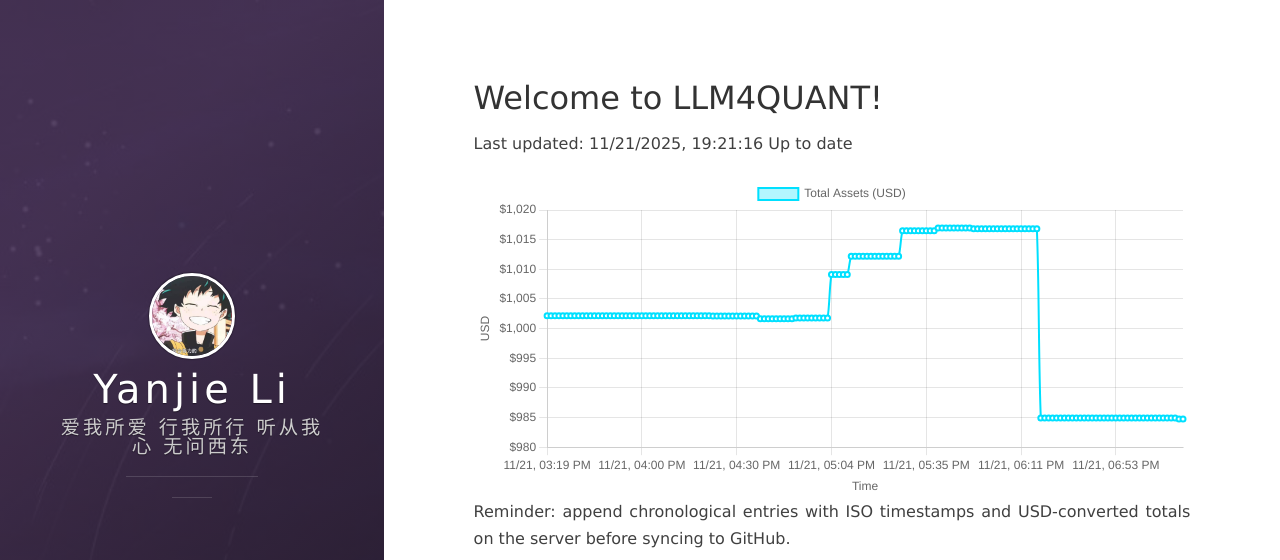
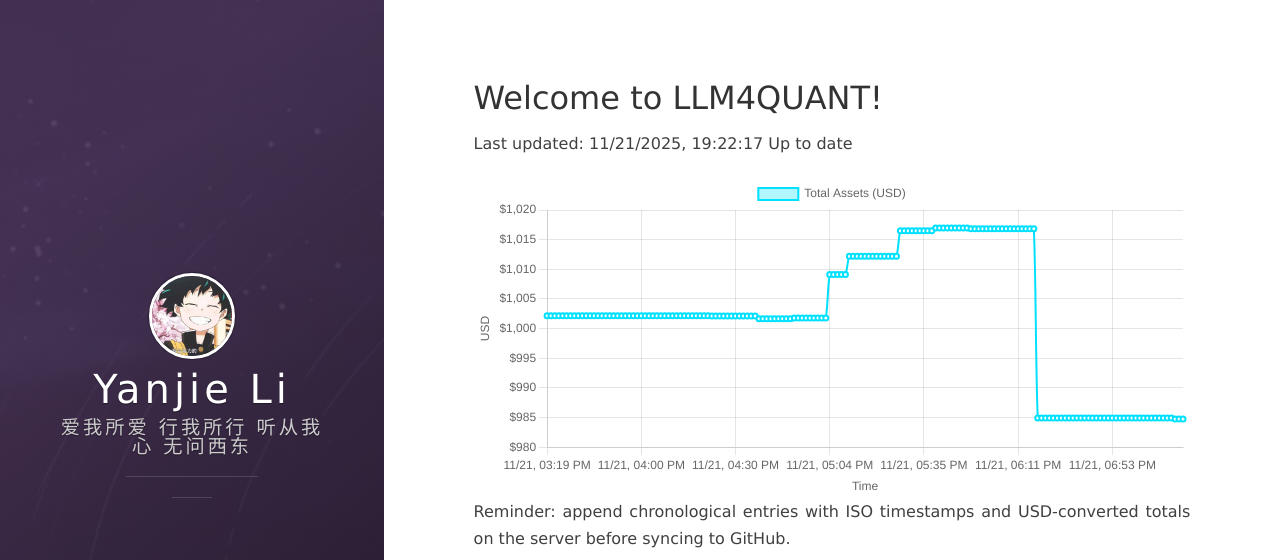
Before and after one commit to leeyegy/leeyegy.github.io, a Jekyll site: the page built from live-trading.html, in a window 1280 px wide and 1000 px high. Shown: the top 560 px of the window. Built offline with Jekyll 4.4.1, drawn with Linux system fonts in a browser that asks for light colours; nearby versions of some CDN libraries.

Commit message:
AccountMonitor: update balance history 2025-11-22T03:22:17+08:00

```diff
--- a/assets/data/binance/balance-history.json
+++ b/assets/data/binance/balance-history.json
@@ -1,5 +1,5 @@
 {
-  "generatedAt": "2025-11-22T03:21:16+08:00",
+  "generatedAt": "2025-11-22T03:22:17+08:00",
   "asset": "total_usd_value",
   "history": [
     {
@@ -649,6 +649,10 @@
     {
       "timestamp": "2025-11-22T03:21:16+08:00",
       "totalUsd": 984.74357543
+    },
+    {
+      "timestamp": "2025-11-22T03:22:17+08:00",
+      "totalUsd": 984.74357543
     }
   ]
 }
```
